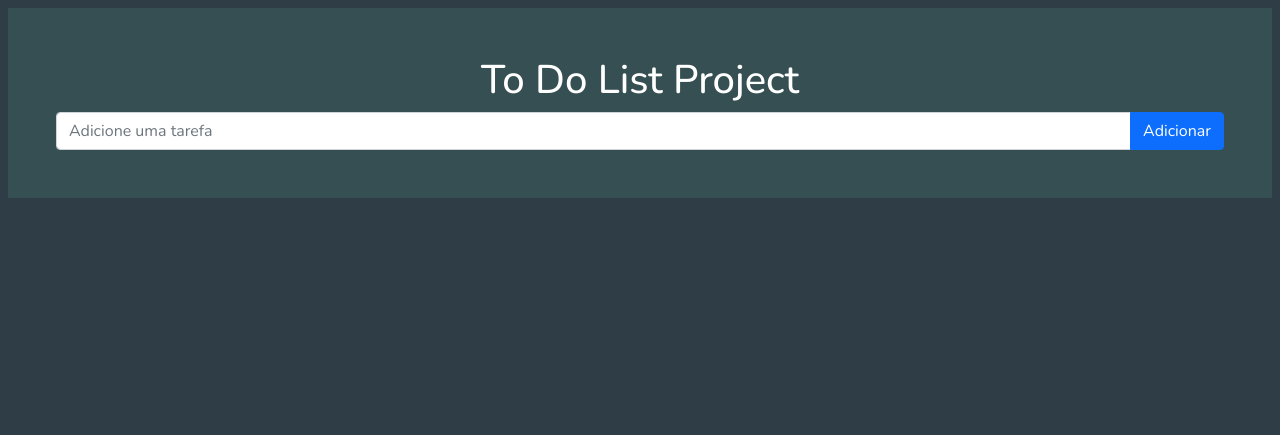
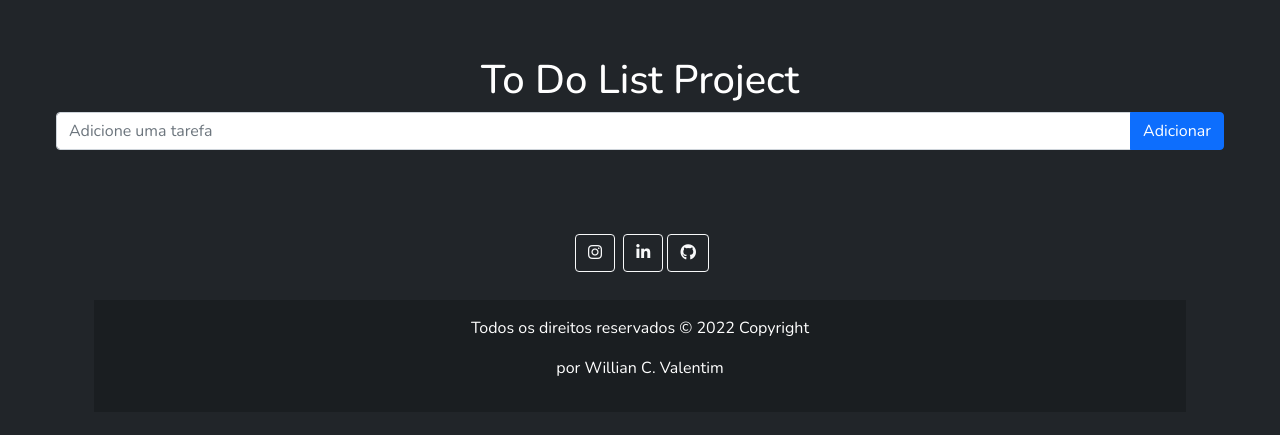
Before and after one commit to w4lentim/To-do-List-Project, a Node server app: page / in a window 1280 px wide. Shown: the top 435 px of the page. Run offline with Node 20, Linux system fonts and the light colour scheme; data that the repository does not hold is empty; some libraries are stand-ins or nearby versions.

Commit message:
Finalizações e estilizações

```diff
--- a/public/style.css
+++ b/public/style.css
@@ -8,13 +8,11 @@
 }
 
 body {
-    background-color: #2F3E46;
     width: 100%;
     height: 100%;
 }
 
 header {
-    background-color: #354F52;
     padding: 3rem;
     margin: .5rem;
     text-align: center;
--- a/views/index.ejs
+++ b/views/index.ejs
@@ -12,11 +12,14 @@
     <!-- Folha de Estilo CSS (Front-End) -->
     <link rel="stylesheet" href="/style.css">
 
+    <!-- CDN Font Awesome (ícones) -->
+    <link rel="stylesheet" href="https://cdnjs.cloudflare.com/ajax/libs/font-awesome/6.0.0/css/all.min.css">
+
     <!-- Título do Projeto -->
     <title>To Do List - Project</title>
 </head>
 
-<body>
+<body class="bg-dark">
 
     <header> <!-- Início do Header (Contendo o input e button de tarefas) -->
 
@@ -38,12 +41,14 @@
 
     <section id="tasks"> <!-- Início da Section (Conteúdo de edição e remoção de tarefas) -->
 
-        <ul>
+        <ul class="list-group">
             <% tasksList.forEach((task)=> { %>
-            <li>
+            <li class="list-group-item">
                 <%= task.task %> | <%= task.date.toLocaleDateString('pt-BR') %>
-                <a href="/getById/<%= task._id %>/update" class="btn btn-success m-1" role="button">Editar</a>
-                <a href="/getById/<%= task._id %>/delete" class="btn btn-danger m-1" role="button">Apagar</a>
+                <div class="d-grid gap-2 d-md-flex justify-content-md-end">
+                    <a href="/getById/<%= task._id %>/update" class="btn btn-success btn-sm" role="button">Editar</a>
+                    <a href="/getById/<%= task._id %>/delete" class="btn btn-danger btn-sm" role="button">Apagar</a>
+                </div>
             </li>
             <% }); %>
         </ul>
@@ -67,6 +72,33 @@
     <% } %>
     <!-- Fim do card de confirmação -->
 
+    <!-- Rodapé -->
+    <footer class="bg-dark text-center text-white">
+        <div class="container p-4">
+            <section class="mb-4"> <!-- Início dos menus sociais -->
+                <!-- Instagram -->
+                <a href="https://www.instagram.com/williianc/" class="btn btn-outline-light m-1" role="button" target="_blank">
+                    <i class="fa-brands fa-instagram"></i>
+                </a>
+                <!-- Linkedin -->
+                <a href="https://www.linkedin.com/in/willian-valentim/" class="btn btn-outline-light" role="button" target="_blank">
+                    <i class="fa-brands fa-linkedin-in"></i>
+                </a>
+                <!-- GitHub -->
+                <a href="https://github.com/w4lentim" class="btn btn-outline-light" role="button" target="_blank">
+                    <i class="fa-brands fa-github"></i>
+                </a>
+            </section> <!-- Fim dos menus sociais -->
+
+            <!-- Copyright -->
+            <div class="text-center p-3" style="background-color: rgba(0, 0, 0, 0.2)">
+                <p>Todos os direitos reservados &copy 2022 Copyright</p>
+                <p>por Willian C. Valentim</p>
+            </div>
+        </div>
+
+    </footer>
+
 
 
 
```
